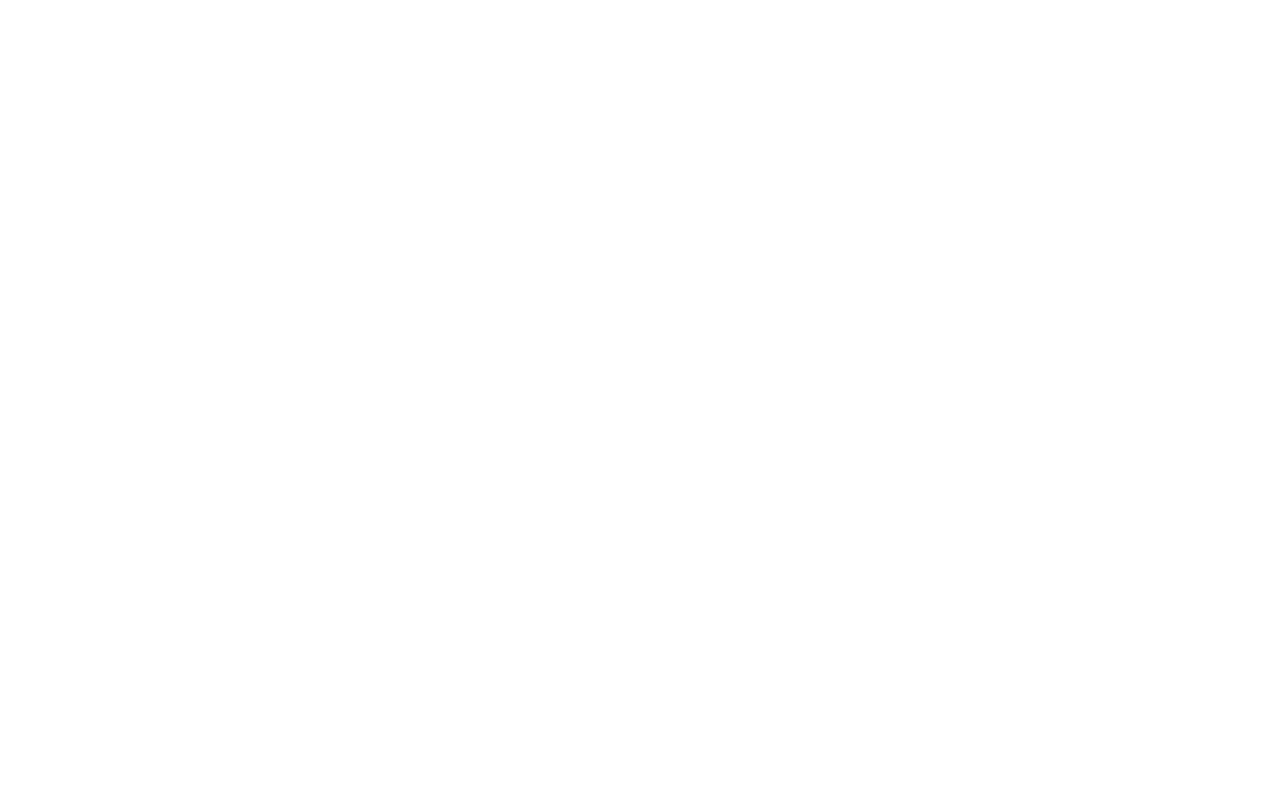
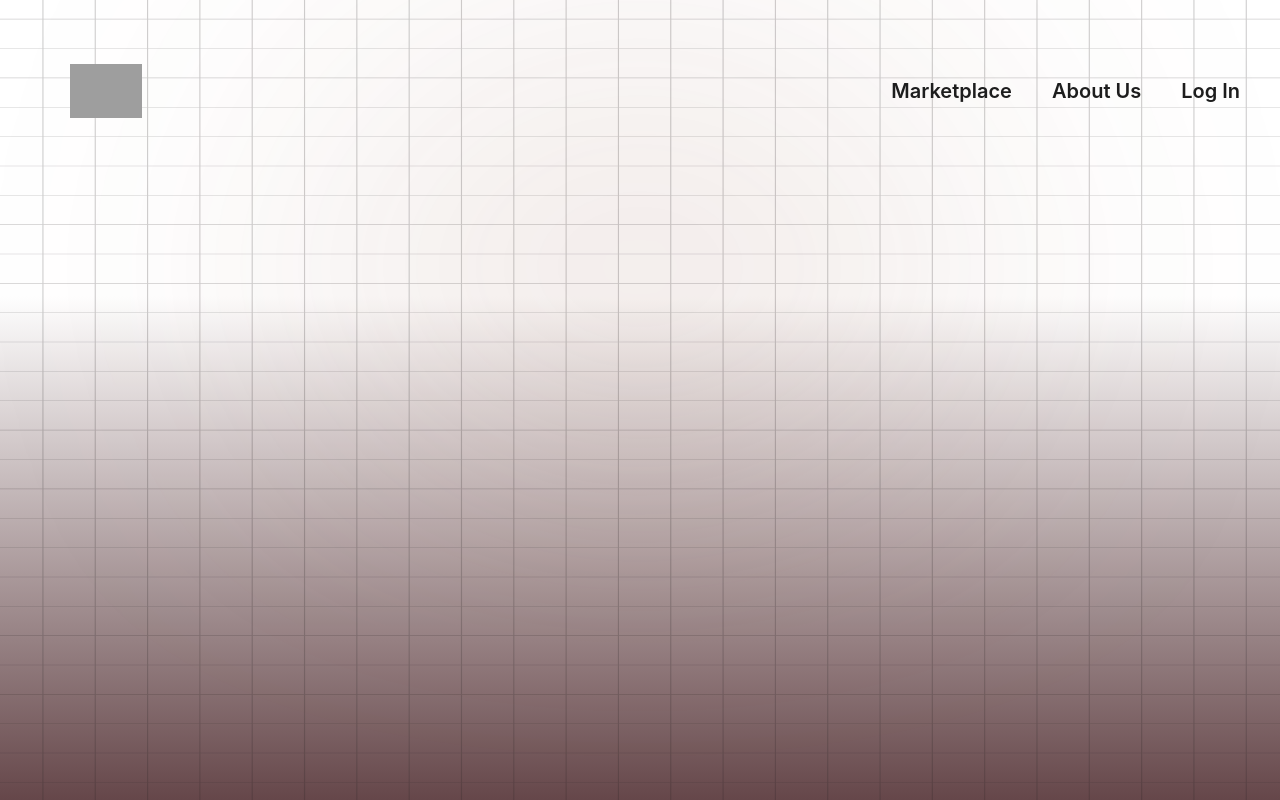
Before and after one commit to novarii/merak-next, a Next.js app: page / in a window 1280 px wide. Built offline with nearby package versions, Linux system fonts and the light colour scheme; grey boxes are pictures that could not be loaded.

Commit message:
Render grid and hue correctly

```diff
--- a/app/page.tsx
+++ b/app/page.tsx
@@ -1,3 +1,60 @@
+const GRID_IMAGE = '/assets/landing/grid-image.svg';
+const LOGO_IMAGE =
+  'https://www.figma.com/api/mcp/asset/9c0e4fc9-1494-4244-87af-a8e32a8991af';
+
 export default function LandingPage() {
-  return <main className="min-h-screen bg-white" />;
+  return (
+    <main className="relative min-h-screen overflow-hidden text-slate-900">
+      <div
+        aria-hidden
+        className="pointer-events-none absolute inset-0 z-0"
+        style={{
+          background:
+            'linear-gradient(180deg, #ffffff 0%, #ffffff 37.019%, rgba(55,15,19,0.77) 100%)',
+        }}
+      />
+      <div aria-hidden className="pointer-events-none absolute inset-0 z-20">
+        <img
+          alt=""
+          src={GRID_IMAGE}
+          className="h-full w-full object-cover opacity-80 mix-blend-multiply"
+          loading="lazy"
+        />
+      </div>
+      <div
+        aria-hidden
+        className="pointer-events-none absolute inset-x-0 top-1/3 z-10 h-[65vh] -translate-y-1/2 opacity-60 blur-[160px]"
+        style={{
+          background:
+            'radial-gradient(50% 50% at 50% 50%, rgba(142,84,64,0.65) 0%, rgba(142,84,64,0) 70%)',
+        }}
+      />
+
+      <div className="relative z-30 mx-auto flex min-h-screen w-full max-w-[1440px] flex-col px-6 pb-16 pt-10 sm:px-10">
+        <header className="flex items-center justify-between py-4 md:py-6">
+          <a href="/" className="flex items-center">
+            <img
+              alt="Merak"
+              src={LOGO_IMAGE}
+              className="h-[54px] w-[132px] object-contain"
+              loading="lazy"
+            />
+          </a>
+          <nav className="flex items-center gap-6 text-base font-semibold text-[#1d1d1d] sm:gap-10 sm:text-xl">
+            <a className="transition hover:text-slate-950" href="/marketplace">
+              Marketplace
+            </a>
+            <a className="transition hover:text-slate-950" href="/about">
+              About Us
+            </a>
+            <a className="transition hover:text-slate-950" href="/login">
+              Log In
+            </a>
+          </nav>
+        </header>
+
+        <div className="flex-1" />
+      </div>
+    </main>
+  );
 }
```
Also changed, not shown: .agent/Tasks/landing-grid-hue-visibility.md (added), public/assets/landing/grid-image.svg (added).
